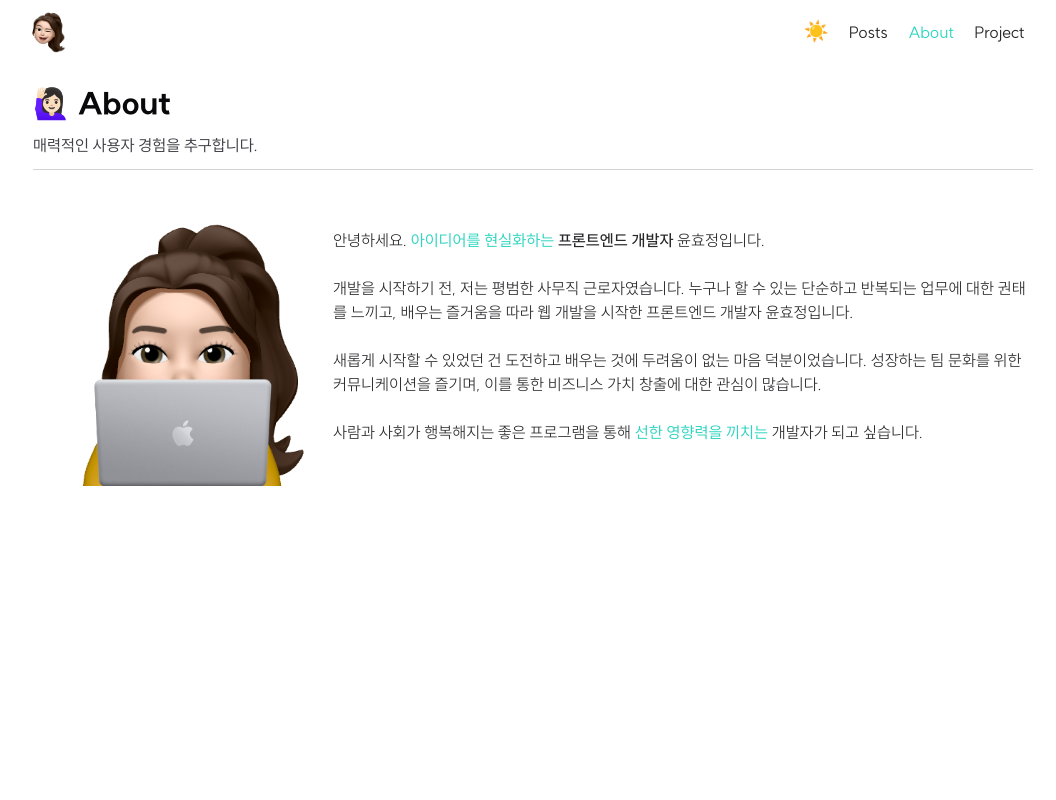
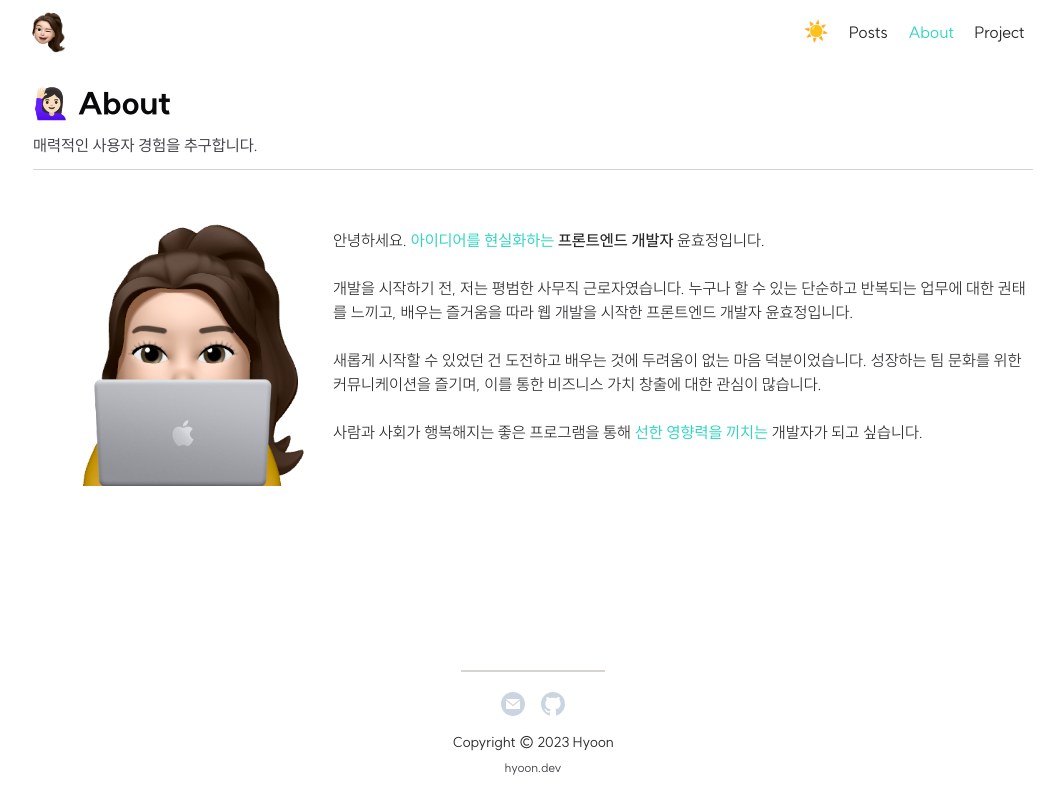
Before and after one commit to bbahna/Portfolio, a Next.js app: page /about in a window 1280 px wide. Shown: the whole page, without its empty margins (107-1163 px from the left). Built offline with nearby package versions, Linux system fonts and the light colour scheme.

Commit message:
🍱 footer 추가(#2)

```diff
--- a/components/Container.tsx
+++ b/components/Container.tsx
@@ -2,6 +2,7 @@
 import Head from 'next/head';
 import metadata from '@/data/metadata';
 import Navigation from './Navigation';
+import Footer from './Footer';
 
 const Container = (props: any) => {
 	const [show, setShow] = useState(false);
@@ -36,6 +37,7 @@
 			</Head>
 			<Navigation />
 			<main className="flex-1 w-full max-w-screen-lg p-3">{props.children}</main>
+			<Footer />
 			<div className="fixed right-8 bottom-8">
 				<button
 					aria-label="Scroll To Top"
--- /dev/null
+++ b/components/Footer.tsx
@@ -0,0 +1,28 @@
+const Footer = () => {
+	return (
+		<footer className="flex flex-col items-center justify-center w-full pt-10 pb-6 duration-500 Ztransition ">
+			<div className="flex items-center justify-center gap-4 pt-5 border-t-2 theme-border-y w-36">
+				<a
+					href="mailto:hyoon.dev@gmail.com"
+					className="transition-transform duration-500 hover:scale-110 theme-fill-white"
+				>
+					<svg xmlns="http://www.w3.org/2000/svg" width="24" height="24" viewBox="0 0 24 24">
+						<path d="M12 .02c-6.627 0-12 5.373-12 12s5.373 12 12 12 12-5.373 12-12-5.373-12-12-12zm6.99 6.98l-6.99 5.666-6.991-5.666h13.981zm.01 10h-14v-8.505l7 5.673 7-5.672v8.504z" />
+					</svg>
+				</a>
+				<a
+					href="https://github.com/bbahna"
+					className="transition-transform duration-500 hover:scale-110 theme-fill-white"
+				>
+					<svg xmlns="http://www.w3.org/2000/svg" width="24" height="24" viewBox="0 0 24 24">
+						<path d="M12 0c-6.626 0-12 5.373-12 12 0 5.302 3.438 9.8 8.207 11.387.599.111.793-.261.793-.577v-2.234c-3.338.726-4.033-1.416-4.033-1.416-.546-1.387-1.333-1.756-1.333-1.756-1.089-.745.083-.729.083-.729 1.205.084 1.839 1.237 1.839 1.237 1.07 1.834 2.807 1.304 3.492.997.107-.775.418-1.305.762-1.604-2.665-.305-5.467-1.334-5.467-5.931 0-1.311.469-2.381 1.236-3.221-.124-.303-.535-1.524.117-3.176 0 0 1.008-.322 3.301 1.23.957-.266 1.983-.399 3.003-.404 1.02.005 2.047.138 3.006.404 2.291-1.552 3.297-1.23 3.297-1.23.653 1.653.242 2.874.118 3.176.77.84 1.235 1.911 1.235 3.221 0 4.609-2.807 5.624-5.479 5.921.43.372.823 1.102.823 2.222v3.293c0 .319.192.694.801.576 4.765-1.589 8.199-6.086 8.199-11.386 0-6.627-5.373-12-12-12z" />
+					</svg>
+				</a>
+			</div>
+			<div className="mt-4 text-sm">Copyright © 2023 Hyoon</div>
+			<div className="mt-2 text-xs theme-text-3">hyoon.dev</div>
+		</footer>
+	);
+};
+
+export default Footer;
```
